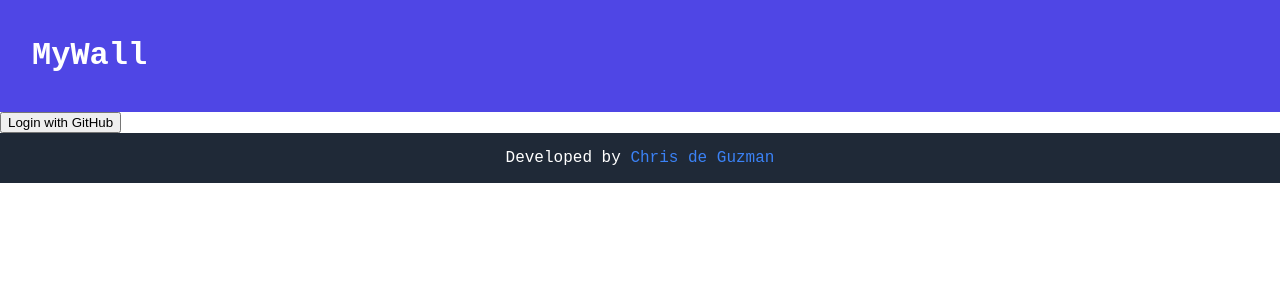
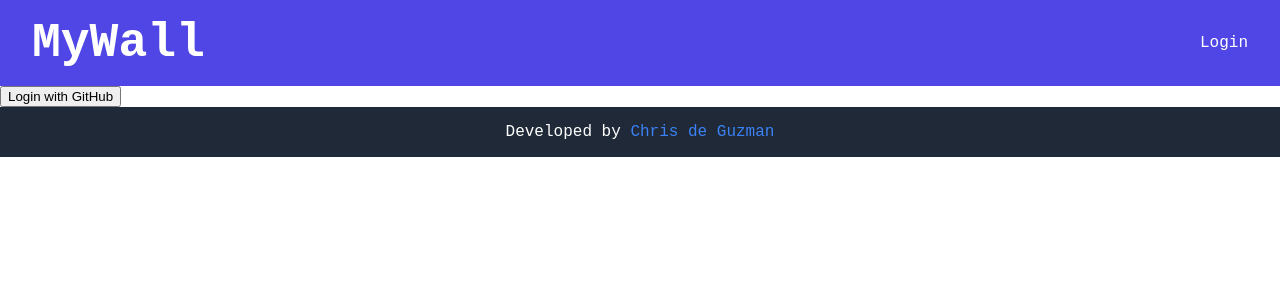
Before and after one commit to deGuzmanChris/mywall, a Next.js app: page / in a window 1280 px wide. Shown: the top 300 px of the page. Built offline with nearby package versions, Linux system fonts and the light colour scheme; no server answers.

Commit message:
changed some css styling
header is not consistent in some pages-fixed

```diff
--- /dev/null
+++ b/app/_components/Header.js
@@ -0,0 +1,36 @@
+"use client";
+
+import Link from "next/link";
+import { useUserAuth } from "../_utils/auth-context";
+
+export default function Header() {
+  const { user, firebaseSignOut } = useUserAuth();
+
+  return (
+    <header className="bg-indigo-600 text-white px-6 py-3 flex items-center justify-between shadow-md">
+
+      <Link href="/" className="landing-title">
+        MyWall
+      </Link>
+
+      {user ? (
+        <div className="flex items-center gap-4">
+          <span className="font-medium">{user.email}</span>
+          <button
+            onClick={firebaseSignOut}
+            className="bg-red-500 px-3 py-1 rounded hover:bg-red-600 text-sm"
+          >
+            Logout
+          </button>
+        </div>
+      ) : (
+        <Link
+          href="/login"
+          className="bg-blue-500 px-4 py-2 rounded hover:bg-blue-600 text-white"
+        >
+          Login
+        </Link>
+      )}
+    </header>
+  );
+}
--- a/app/globals.css
+++ b/app/globals.css
@@ -9,14 +9,16 @@ header {
   background-color: #4f46e5;
   color: white;
   padding: 1rem 2rem;
+  display: flex;
+  justify-content: space-between;
+  align-items: center;
 }
+
 
 header a {
   color: white;
   text-decoration: none;
 }
-
-
 
 footer {
   background-color: #1f2937;
@@ -30,3 +32,11 @@ a {
   color: #3b82f6;
   text-decoration: none;
 }
+
+
+.landing-title {
+  font-size: 3rem;
+  font-weight: bold;
+  color: white;
+  text-align: center;
+}
--- a/app/layout.js
+++ b/app/layout.js
@@ -1,35 +1,27 @@
-import Link from "next/link";
 import "./globals.css";
 import { AuthContextProvider } from "./_utils/auth-context";
+import Header from "./_components/Header";
 
-export const metadata = {
-  title: "My Todo App",
-  description: "Todo Lists with Next.js and Firebase",
-};
 
 export default function RootLayout({ children }) {
   return (
     <html lang="en">
       <body className="flex flex-col min-h-screen bg-gray-100">
         <AuthContextProvider>
-          {/* Header */}
-          <header className="shadow-md">
-            <h1 className="text-2xl font-bold">
-              <Link href="/">MyWall</Link>
-            </h1>
-          </header>
+          {/* Header is a client component */}
+          <Header />
 
           {/* Main content */}
           <main className="flex-grow container mx-auto p-4">{children}</main>
 
           {/* Footer */}
-          <footer>
+          <footer className="bg-gray-800 text-white p-4 text-center">
             Developed by{" "}
             <a
               href="https://github.com/deGuzmanChris"
               target="_blank"
               rel="noopener noreferrer"
-              className="text-[#3b82f6] text-decoration-none"
+              className="text-blue-400 hover:underline"
             >
               Chris de Guzman
             </a>
```
Also changed, not shown: app/todo-lists/[listId]/page.js (+4 -4 lines), app/todo-lists/page.js (+5 -7 lines).
